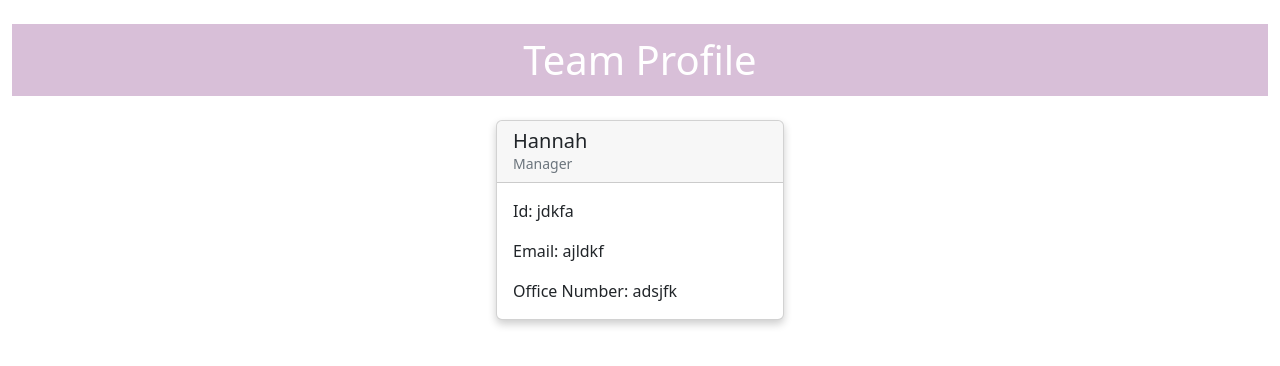
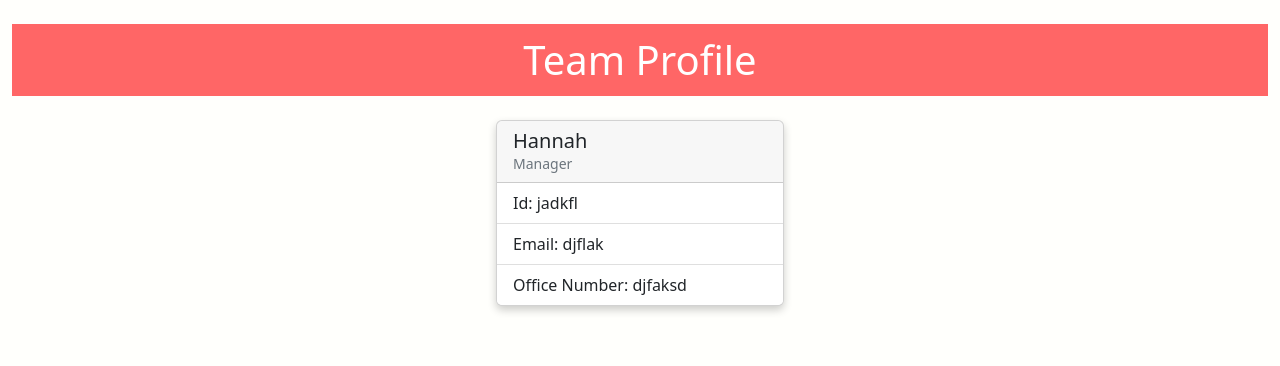
Before and after one commit to hannahsykim/team-profile, a website: page index.html in a window 1280 px wide. Drawn offline with nearby package versions, Linux system fonts and the light colour scheme.

Commit message:
fully functional and styled

```diff
--- a/index.html
+++ b/index.html
@@ -18,11 +18,11 @@
             <h5 class = "card-title">hannah</h3>
             <small class="text-muted">Manager</small>
         </div>
-        <div class = "card-body">
-            <p class = "card-text">Id: jdkfa</p>
-            <p class = "card-text">Email: ajldkf</p>
-            <p class = "card-text">Office Number: adsjfk</p>
-        </div>
+        <ul class = "list-group list-group-flush">
+            <li class = "list-group-item">Id: jadkfl</li>
+            <li class = "list-group-item">Email: djflak</li>
+            <li class = "list-group-item">Office Number: djfaksd</li>
+        </ul>
      </div>
     </div>
 
--- a/styles.css
+++ b/styles.css
@@ -1,6 +1,10 @@
+body {
+  background-color: #fffffc !important;
+}
+
 #title {
     color: white;
-    background-color: thistle;
+    background-color: #ff6666;
     text-align: center;
     padding: 12px;
 }
```
Also changed, not shown: index.js (+15 -15 lines).
